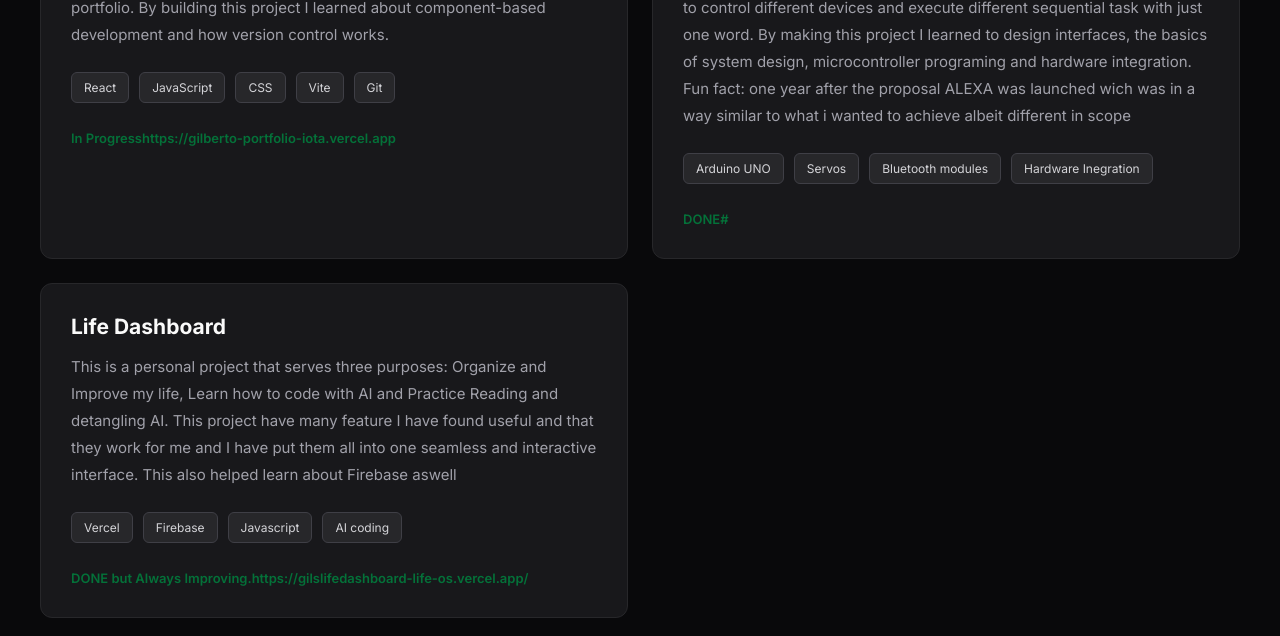
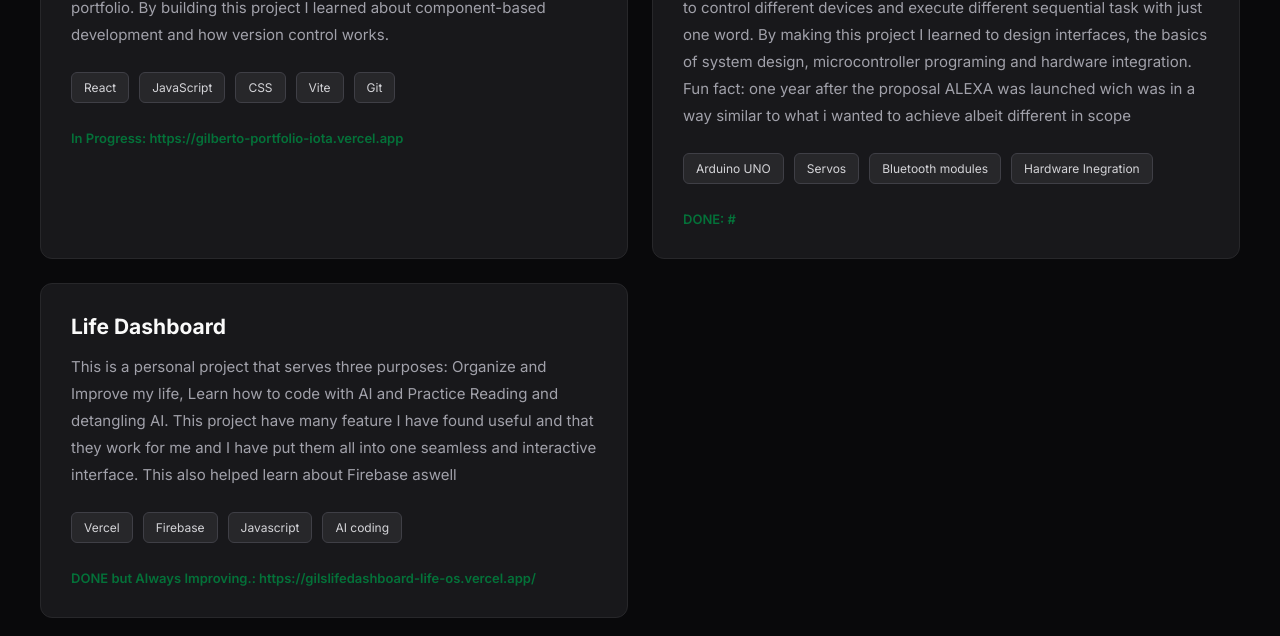
Before and after one commit to GilbertoPinedaWork/gilberto-portfolio, a React (Vite) app: page / in a window 1280 px wide. Shown: the part 2400-3036 px from the top of the page. Built offline with nearby package versions, Linux system fonts and the light colour scheme.

Commit message:
Made Project links clickable and redirect to corresponding website

```diff
--- a/src/App.css
+++ b/src/App.css
@@ -340,9 +340,13 @@
   font-weight: 600;
 }
 .project-link{
-   color: #047139;
+  color: #047139;
   font-size: 13px;
   font-weight: 600;
+  transition: 0.2s;
+}
+.project-link:hover{
+  color:#d4d4d8;
 }
 /* CONTACT SECTION */
 
--- a/src/components/Projects.jsx
+++ b/src/components/Projects.jsx
@@ -57,12 +57,13 @@ return(
                         ))}
                         </div>
 
-                        <span className="project-status">
-                        {project.status}
+                        <span className="project-status" >
+                        {project.status +": "}
+                            <a href = {project.link } className = "project-link">
+                                {project.link}
+                            </a>
                         </span>
-                        <span className = "project-link">
-                            {project.link}
-                        </span>
+
                     </div>
 
                 </div>
```
